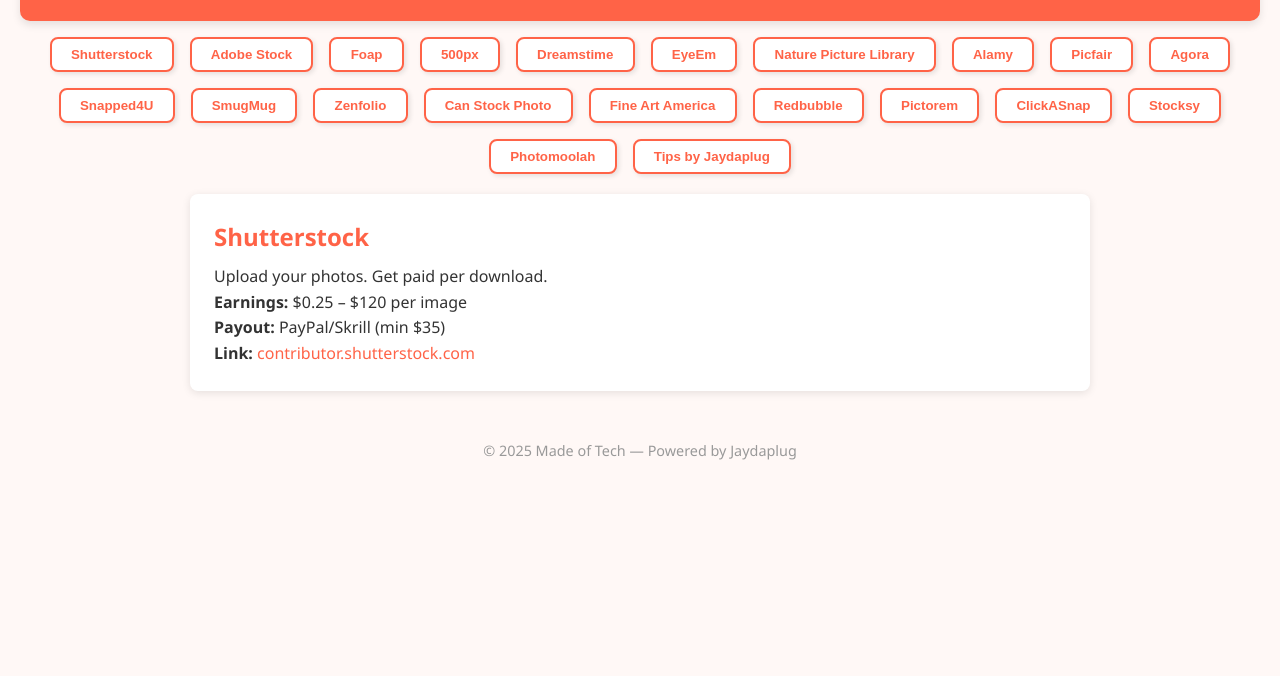
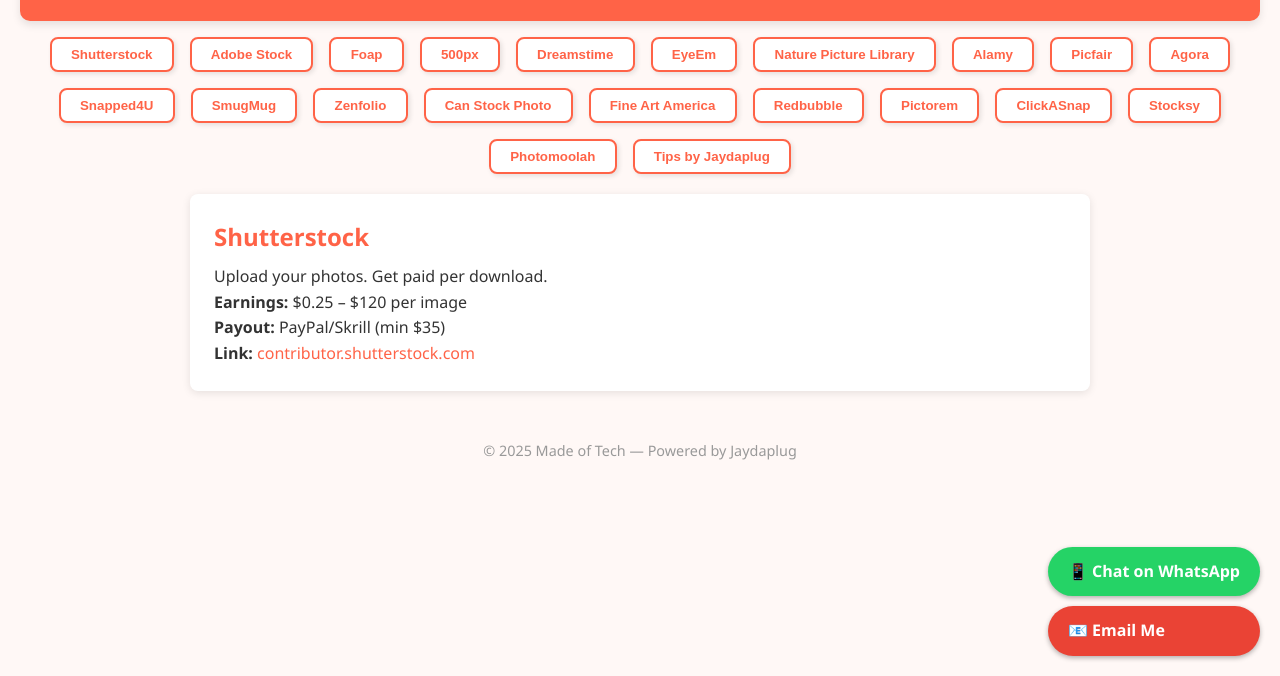
Before and after one commit to inno-wise/Photos-, a plain HTML site: page index.html in a window 1280 px wide. Shown: the part 124-800 px from the top of the page. Drawn offline with Linux system fonts and the light colour scheme.

Commit message:
Update index.html

```diff
--- a/index.html
+++ b/index.html
@@ -15,9 +15,21 @@
     <p>Curated by <strong>Jaydaplug</strong> for <a href="https://www.madeoftech.net" target="_blank" style="color: white; text-decoration: underline;">Made of Tech</a></p>
   </header>
 
+
   <nav id="navbar"></nav>
   <main id="tabContainer"></main>
 
+  <div id="contact-buttons" style="position: fixed; bottom: 20px; right: 20px; display: flex; flex-direction: column; gap: 10px; z-index: 999;">
+  <!-- WhatsApp Button -->
+  <a href="https://wa.me/254702250123?text=Hi%20Jaydaplug%20from%20Made%20of%20Tech!%20I%20want%20to%20know%20more%20about%20nature%20photography%20sites." target="_blank" style="background-color: #25D366; color: white; padding: 12px 20px; border-radius: 50px; text-decoration: none; font-weight: bold; box-shadow: 0 2px 5px rgba(0,0,0,0.3);">
+    📱 Chat on WhatsApp
+  </a>
+
+  <!-- Email Button -->
+  <a href="mailto:innocent@madeoftech.net?subject=Nature%20Photography%20Sites&body=Hi%20Jaydaplug,%20I%20have%20a%20question%20about%20photography%20sites..." style="background-color: #EA4335; color: white; padding: 12px 20px; border-radius: 50px; text-decoration: none; font-weight: bold; box-shadow: 0 2px 5px rgba(0,0,0,0.3);">
+    📧 Email Me
+  </a>
+  </div>
   <footer>
     <p>© 2025 Made of Tech — Powered by Jaydaplug</p>
   </footer>
```
